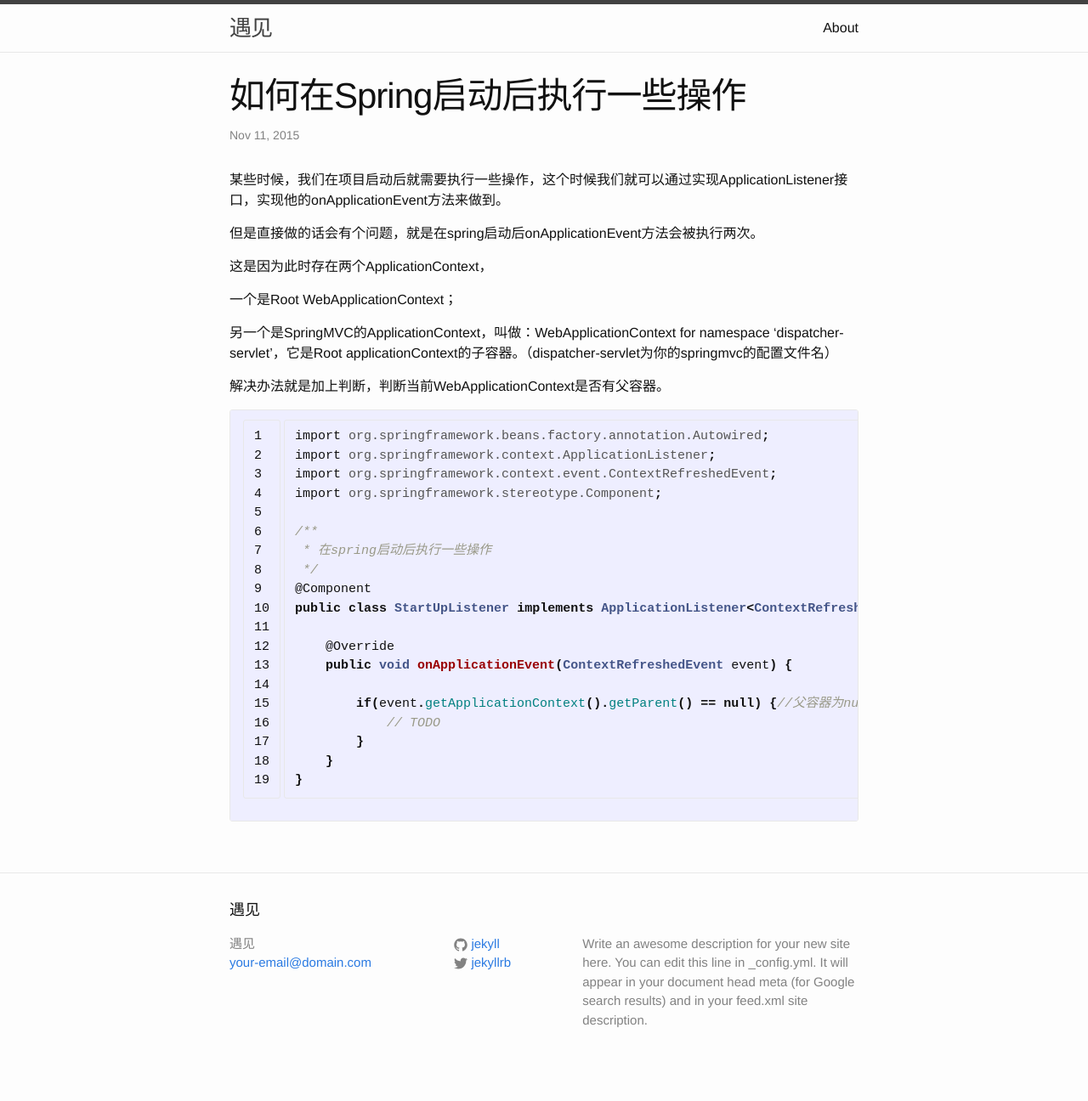
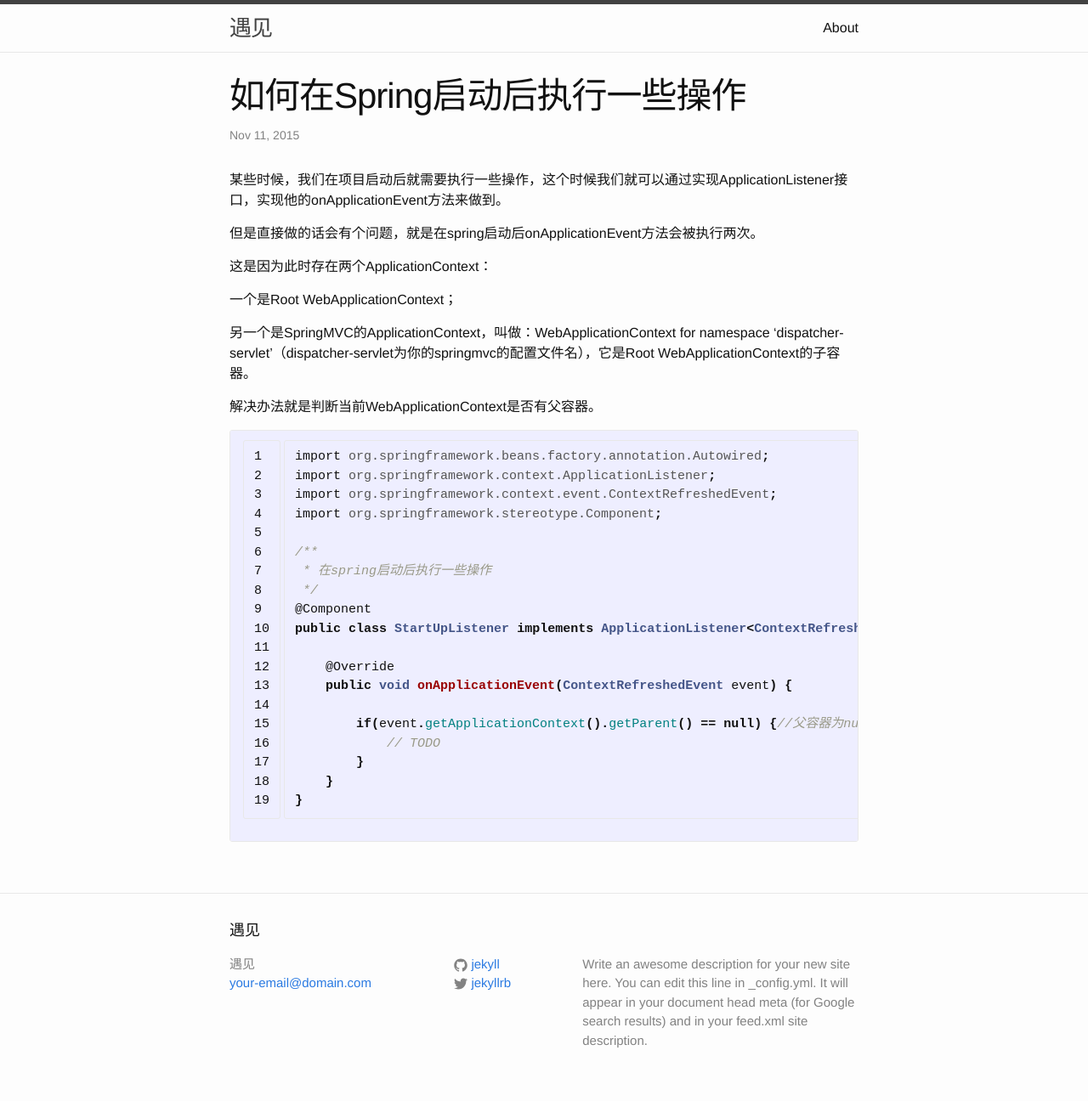
Before and after one commit to iyujian/iyujian.github.io, a Jekyll site: the page built from _posts/java/2015-11-11-execute-after-spring-startup.markdown, in a window 1280 px wide. Shown: the whole page at 85% size. Built offline with Jekyll 4.4.1, drawn with Linux system fonts in a browser that asks for light colours; before the commit the page ends 1272 px from its top, so only the background shows below that.

Commit message:
update a post

```diff
--- a/_posts/java/2015-11-11-execute-after-spring-startup.markdown
+++ b/_posts/java/2015-11-11-execute-after-spring-startup.markdown
@@ -9,13 +9,13 @@ tags: spring
 
 但是直接做的话会有个问题，就是在spring启动后onApplicationEvent方法会被执行两次。
 
-这是因为此时存在两个ApplicationContext，
+这是因为此时存在两个ApplicationContext：
 
 一个是Root WebApplicationContext；
 
-另一个是SpringMVC的ApplicationContext，叫做：WebApplicationContext for namespace 'dispatcher-servlet'，它是Root applicationContext的子容器。（dispatcher-servlet为你的springmvc的配置文件名）
+另一个是SpringMVC的ApplicationContext，叫做：WebApplicationContext for namespace 'dispatcher-servlet'（dispatcher-servlet为你的springmvc的配置文件名），它是Root WebApplicationContext的子容器。
 
-解决办法就是加上判断，判断当前WebApplicationContext是否有父容器。
+解决办法就是判断当前WebApplicationContext是否有父容器。
 
 {% highlight java linenos %}
 import org.springframework.beans.factory.annotation.Autowired;
```
